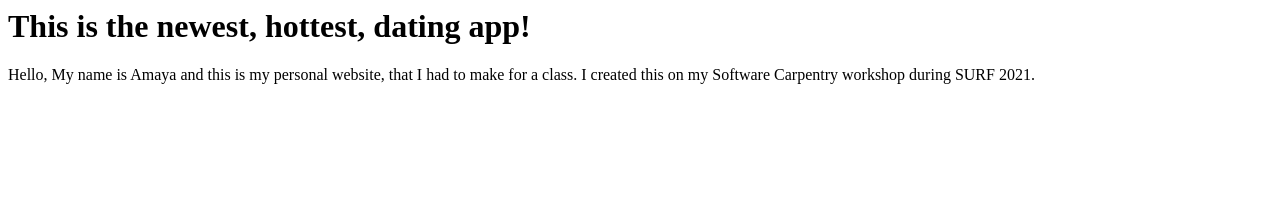
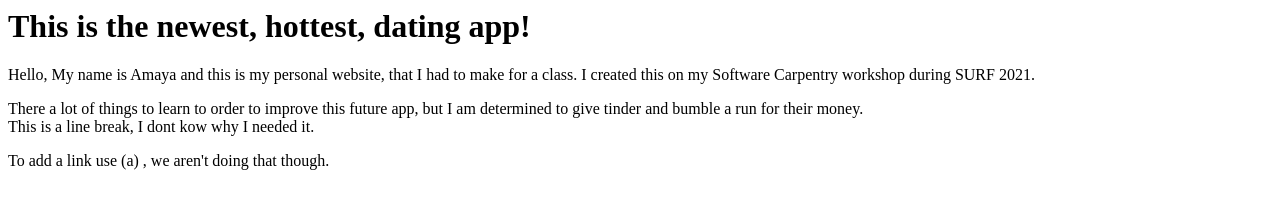
Before and after one commit to asingleton11/asingleton.github.io, a plain HTML site: page index.html in a window 1280 px wide. Drawn offline with Linux system fonts and the light colour scheme.

Commit message:
i am confused

```diff
--- a/index.html
+++ b/index.html
@@ -4,3 +4,9 @@
 <p>Hello, My name is Amaya and this is my personal website, that I had to make for a class.
 
 I created this on my Software Carpentry workshop during SURF 2021.</p>
+
+<p>There a lot of things to learn to order to improve this future app, but I am determined to
+give tinder and bumble a run for their money.
+<br> This is a line break, I dont kow why I needed it.</p>
+
+<p>To add a link use (a) <a>, we aren't doing that though.</p>
```
